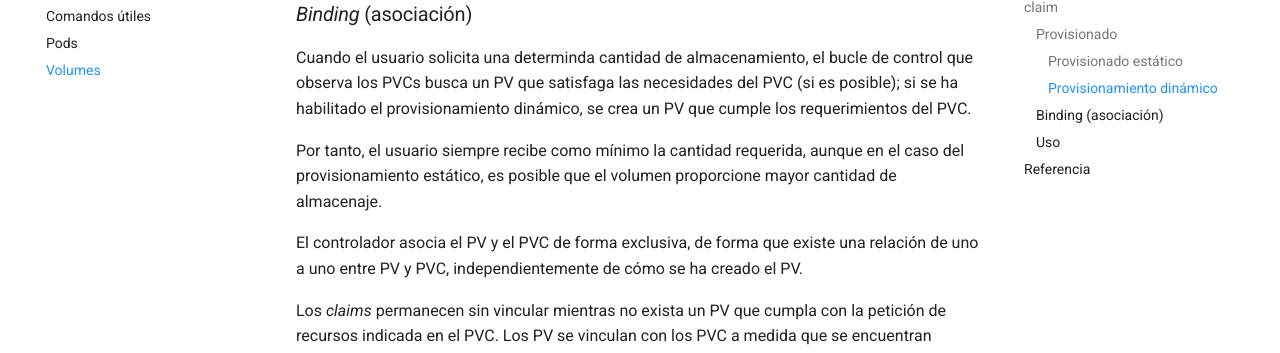
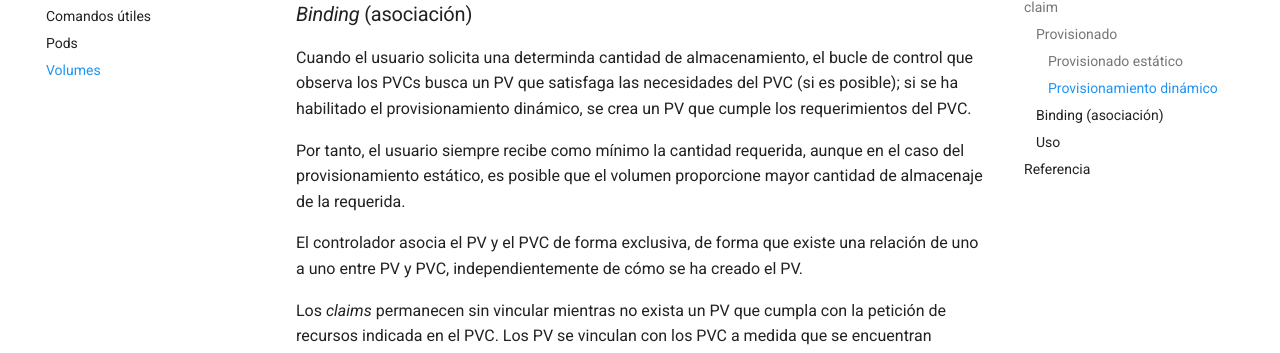
Before and after one commit to onthedock/k8s-devops, an MkDocs documentation site: the page built from docs/kubernetes/volumes.md, in a window 1280 px wide and 900 px high, scrolled down 1197 px. Shown: the part 119-472 px from the top of the window. Built offline with MkDocs 1.6.1 and Material for MkDocs 9.7.7, drawn with Linux system fonts in a browser that asks for light colours.

Commit message:
Aclara la asignacion de un volumen en el caso de provisionamiento estatico.

```diff
--- a/docs/kubernetes/volumes.md
+++ b/docs/kubernetes/volumes.md
@@ -32,7 +32,7 @@ Si hay más de una *StorageClass* definida en el clúster, el administrador pued
 
 Cuando el usuario solicita una determinda cantidad de almacenamiento, el bucle de control que observa los PVCs busca un PV que satisfaga las necesidades del PVC (si es posible); si se ha habilitado el provisionamiento dinámico, se crea un PV que cumple los requerimientos del PVC.
 
-Por tanto, el usuario siempre recibe como mínimo la cantidad requerida, aunque en el caso del provisionamiento estático, es posible que el volumen proporcione mayor cantidad de almacenaje.
+Por tanto, el usuario siempre recibe como mínimo la cantidad requerida, aunque en el caso del provisionamiento estático, es posible que el volumen proporcione mayor cantidad de almacenaje de la requerida.
 
 El controlador asocia el PV y el PVC de forma exclusiva, de forma que existe una relación de uno a uno entre PV y PVC, independientemente de cómo se ha creado el PV.
 
```
